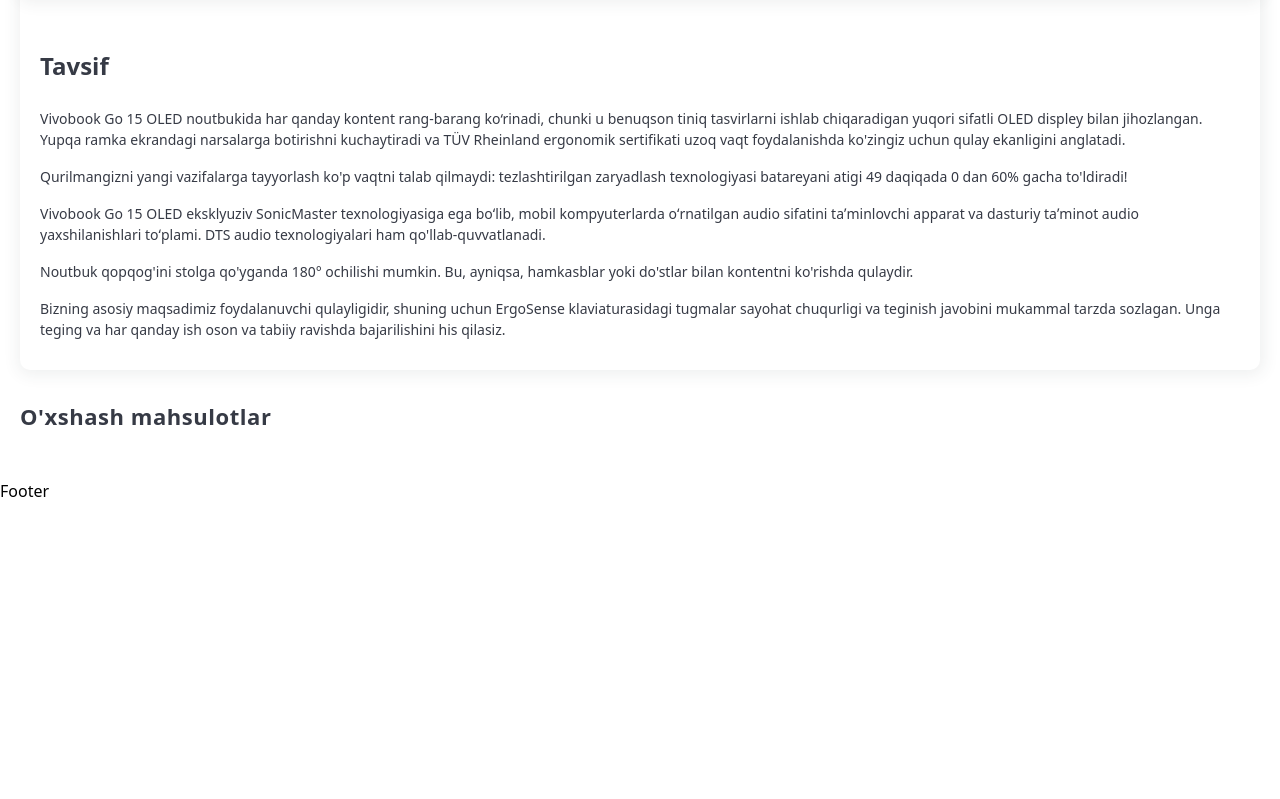
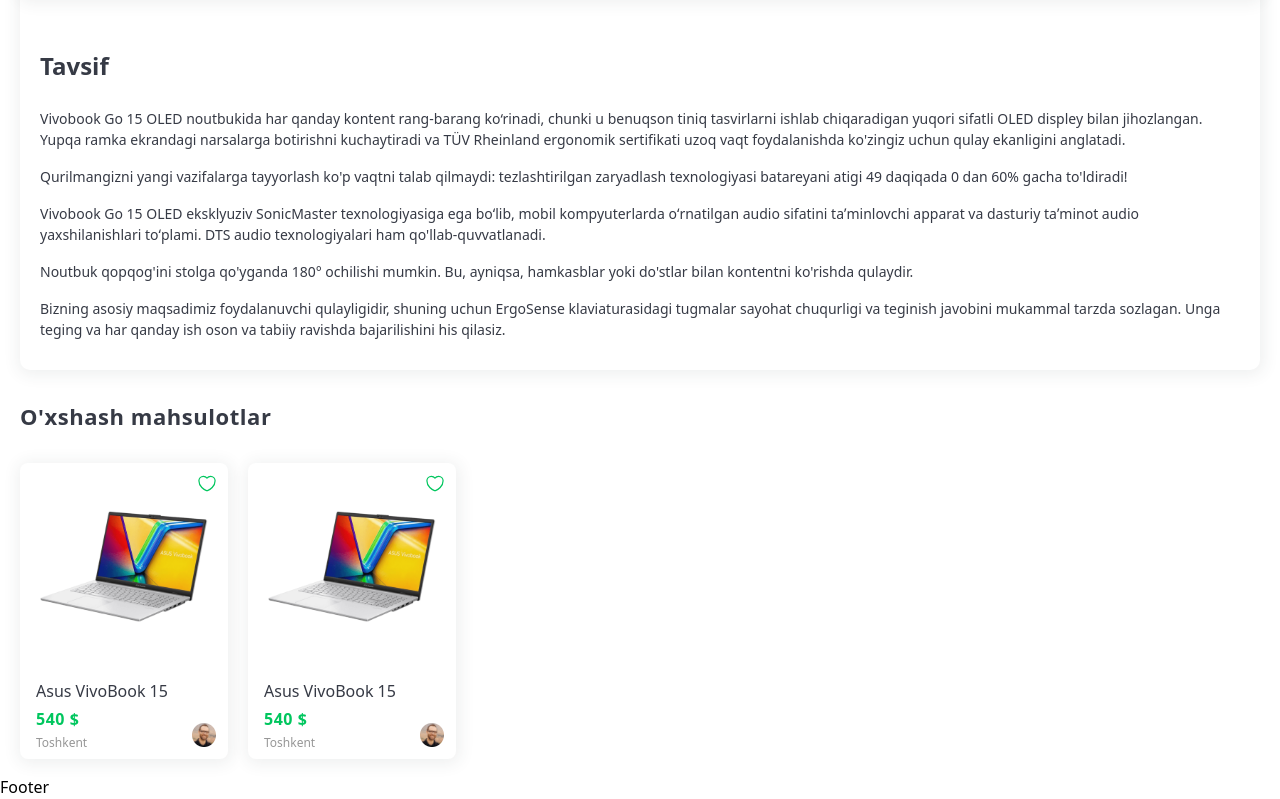
Before and after one commit to dxxdev/dily, a React (Vite) app: page /products/1/1/1 in a window 1280 px wide. Shown: the part 702-1501 px from the top of the page. Before the commit the page ends 1205 px from the top, so only its background shows below. Built offline with nearby package versions, Linux system fonts and the light colour scheme.

Commit message:
Added random release of similar products

```diff
--- a/src/components/ProductCard.jsx
+++ b/src/components/ProductCard.jsx
@@ -2,14 +2,18 @@
 import { Link } from "react-router-dom";
 import { options } from "../data/data";
 
-const ProductCard = ({ product }) => {
+const ProductCard = ({ product, widthFixed }) => {
   const [rendered, setRendered] = useState(false);
   const liked = (product) => {
     product.saved = !product.saved;
     setRendered((prev) => !prev);
   };
   return (
-    <li className="rounded-lg group flex flex-col relative shadow-product-card-shadow">
+    <li
+      className={`rounded-lg group flex flex-col relative shadow-product-card-shadow ${
+        widthFixed ? "w-52" : ""
+      }`}
+    >
       <button
         className="absolute top-3 right-3 z-[999]"
         onClick={() => liked(product)}
--- a/src/pages/ProductDetail.jsx
+++ b/src/pages/ProductDetail.jsx
@@ -4,6 +4,8 @@
 import { products } from "../data/data";
 import Slider from "react-slick";
 import { Select } from "antd";
+import filteredOriginalCategory from "../functions/filteredOriginalCategory";
+import ProductCard from "../components/ProductCard";
 
 const ProductDetail = () => {
   const { id } = useParams();
@@ -258,10 +260,23 @@
             <h3 className="text-[22px] font-bold leading-normal tracking-wide text-dark-gray">
               O'xshash mahsulotlar
             </h3>
-            <ul>
-              {
-
-              }
+            <ul className="flex gap-5">
+              {filteredOriginalCategory(
+                products,
+                product.category.originalCategory
+              ) &&
+                filteredOriginalCategory(
+                  products,
+                  product.category.originalCategory
+                ).map((product) => {
+                  return (
+                    <ProductCard
+                      widthFixed={true}
+                      key={product.id}
+                      product={product}
+                    />
+                  );
+                })}
             </ul>
           </div>
         </div>
```
